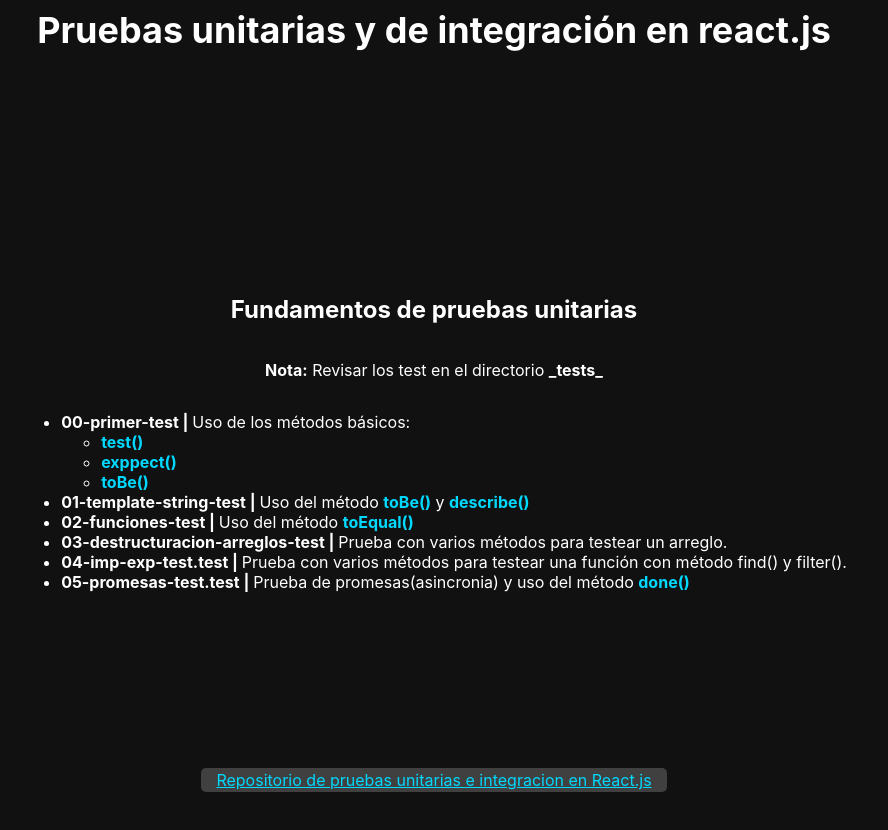
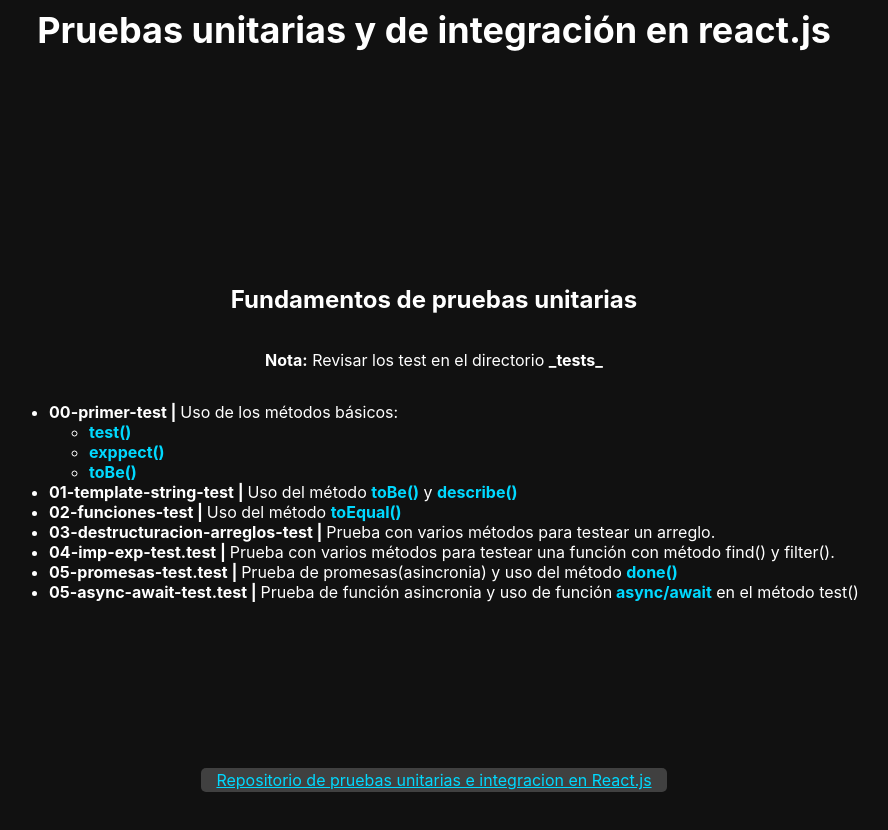
Before and after one commit to icao/pruebas-unitarias-integracion-react, a React (Create React App) app: page / in a window 1280 px wide. Shown: the top 830 px of the page, without its empty margins (206-1094 px from the left). Built offline with nearby package versions, Linux system fonts and the light colour scheme.

Commit message:
Actualización de contenido de el componente

```diff
--- a/src/components/01-mi-primer-componente-test/MiPrimerComponenteTest.jsx
+++ b/src/components/01-mi-primer-componente-test/MiPrimerComponenteTest.jsx
@@ -45,6 +45,12 @@
           promesas(asincronia) y uso del método{' '}
           <strong className='test-method'>done()</strong>
         </li>
+        <li>
+          <strong>05-async-await-test.test | </strong> Prueba de función
+          asincronia y uso de función
+          <strong className='test-method'> async/await</strong> en el método
+          test()
+        </li>
       </ul>
     </>
   )
```
